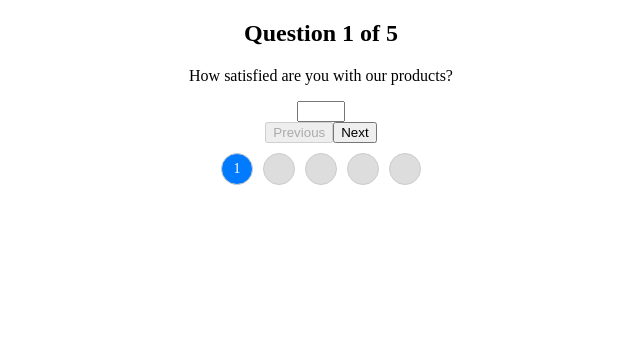
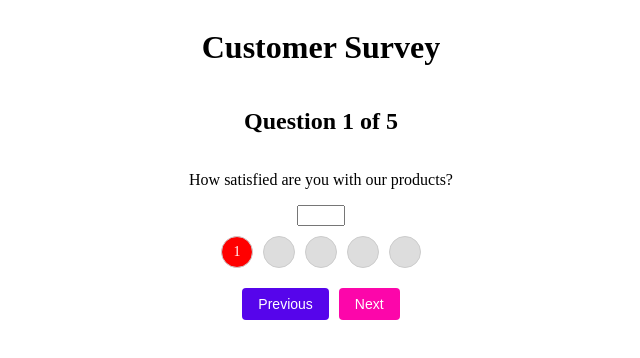
Before and after one commit to Rahultota12/Survey, a React (Create React App) app: page / in a window 1280 px wide. Both pictures are taken after a click on the button "Start Survey". Shown: the top 358 px of the page, without its empty margins (319-959 px from the left). Built offline with nearby package versions, Linux system fonts and the light colour scheme.

Commit message:
add color

```diff
--- a/src/components/Question.css
+++ b/src/components/Question.css
@@ -1,7 +1,20 @@
+.question {
+  display: flex;
+  flex-direction: column;
+  align-items: center;
+  text-align: center;
+}
+
+.error {
+  color: red;
+  margin-top: 5px;
+  font-size: 12px;
+}
+
 .pagination-dots {
   display: flex;
   justify-content: center;
-  margin-top: 10px;
+  margin: 10px 0;
 }
 
 .dot {
@@ -21,12 +34,32 @@
 }
 
 .dot.active {
-  background-color: #007bff;
+  background-color: #ff0000;
   color: #fff;
 }
 
-.error {
-  color: red;
-  margin-top: 5px;
-  font-size: 12px;
+.navigation-buttons {
+  display: flex;
+  justify-content: center;
+  gap: 10px;
+  margin-top: 10px;
 }
+
+.navigation-buttons button {
+  padding: 8px 16px;
+  border: none;
+  cursor: pointer;
+  font-size: 14px;
+  border-radius: 4px;
+  transition: background-color 0.3s;
+}
+
+.navigation-buttons .prev-button {
+  background-color: rgb(86, 5, 235);
+  color: white;
+}
+
+.navigation-buttons .next-button {
+  background-color: rgb(252, 6, 170);
+  color: white;
+}
--- a/src/components/Question.js
+++ b/src/components/Question.js
@@ -1,5 +1,6 @@
 import React, { useState } from 'react';
-import './Question.css'
+import './Question.css';
+
 const Question = ({ question, onAnswer, onNext, onPrevious, currentQuestionIndex, totalQuestions }) => {
   const [answer, setAnswer] = useState('');
   const [error, setError] = useState('');
@@ -9,13 +10,15 @@ const Question = ({ question, onAnswer, onNext, onPrevious, currentQuestionIndex
       setError(`Please provide a rating between 1 and ${question.max}`);
       return;
     }
+    if (question.type === 'text' && !isNaN(answer)) {
+      setError('Please enter a valid text response, not a number.');
+      return;
+    }
     onAnswer(question.id, answer);
     setAnswer('');
     setError('');
-
     onNext();
   };
-
 
   const renderPaginationDots = () => {
     return Array.from({ length: totalQuestions }).map((_, index) => (
@@ -29,18 +32,19 @@ const Question = ({ question, onAnswer, onNext, onPrevious, currentQuestionIndex
     ));
   };
 
-
   const handleDirectNavigation = (index) => {
     onAnswer(question.id, answer);
     setAnswer('');
     setError('');
-
     const steps = index - currentQuestionIndex;
     steps > 0 ? onNext() : onPrevious();
   };
 
   return (
     <div className="question">
+      <header className="survey-header">
+        <h1>Customer Survey</h1>
+      </header>
       <h2>Question {currentQuestionIndex + 1} of {totalQuestions}</h2>
       <p>{question.text}</p>
       {question.type === 'rating' ? (
@@ -52,15 +56,22 @@ const Question = ({ question, onAnswer, onNext, onPrevious, currentQuestionIndex
           onChange={(e) => setAnswer(e.target.value)}
         />
       ) : (
-        <textarea value={answer} onChange={(e) => setAnswer(e.target.value)} />
+        <textarea
+          value={answer}
+          onChange={(e) => setAnswer(e.target.value)}
+        />
       )}
       {error && <div className="error">{error}</div>}
-      <div className="navigation-buttons">
-        <button onClick={onPrevious} disabled={currentQuestionIndex === 0}>Previous</button>
-        <button onClick={handleNext}>Next</button>
-      </div>
       <div className="pagination-dots">
         {renderPaginationDots()}
+      </div>
+      <div className="navigation-buttons">
+        <button className="prev-button" onClick={onPrevious} disabled={currentQuestionIndex === 0}>
+          Previous
+        </button>
+        <button className="next-button" onClick={handleNext}>
+          Next
+        </button>
       </div>
     </div>
   );
```
